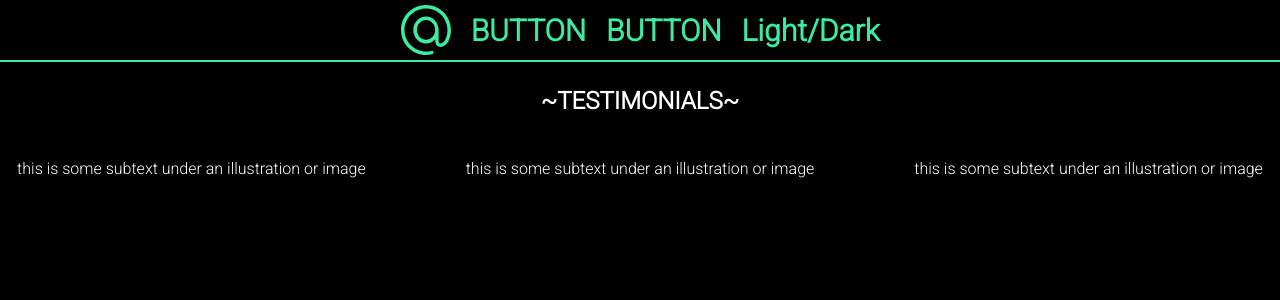
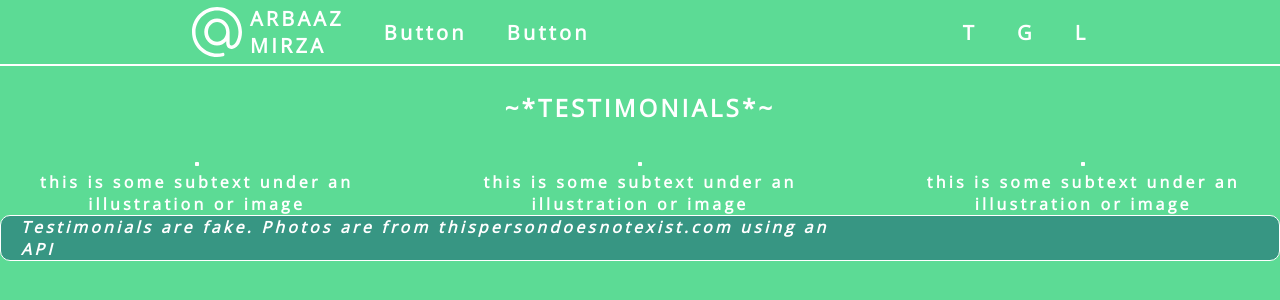
Before and after one commit to AM-png/portfolio, a plain HTML site: page index.html in a window 1280 px wide. Drawn offline with nearby package versions, Linux system fonts and the light colour scheme; no server answers.

Commit message:
change color, implement hover selector

```diff
--- a/css/style.css
+++ b/css/style.css
@@ -5,18 +5,19 @@
     color: white;
     list-style-type: none;
     text-decoration: none;
-    font-family: roboto, sans-serif;
+    font-family: "Open Sans", sans-serif;
+    letter-spacing: 0.2rem;
+    font-weight: 800;
 }
 
 body {
-    background: black;
+    background: rgb(92, 219, 149);
 }
 
 nav {
     display: flex;
-    align-items: center;
-    justify-content: center;
-    border-bottom: 2px solid #3CEBA0;
+    justify-content: space-around;
+    border-bottom: 2px solid white;
     padding: 5px;
 }
 
@@ -24,26 +25,24 @@ nav {
     height: 50px;
 }
 
-.title {
-    font-family: sans-serif;
-    font-size: 30px;
-    font-weight: bold;
+ul {
     display: flex;
     align-items: center;
-}
-
-ul {
-    display: flex;
-    font-weight: bold;
-    font-size: 30px;
+    font-size: 20px;
 }
 
 li {
-    padding-left: 20px;
+    padding: 0 20px;
 }
 
 a {
-    color: #3CEBA0;
+    display: flex;
+    align-items: center;
+    color: white;
+}
+
+.nav-btn:hover {
+    color: #05386B;
 }
 
 .testimony {
@@ -53,7 +52,6 @@ a {
 }
 
 .heading {
-    font-weight: 800;
     padding: 25px;
 }
 
@@ -61,18 +59,17 @@ a {
     text-align: center;
     display: flex;
     justify-content: space-around;
-    gap: 100px;
+    gap: 50px;
 }
 
-.testimonyPic1 {
+.testimonyPic1, .testimonyPic2, .testimonyPic3 {
     height: 200px;
     border-radius: 20%;
+    border: 2px solid white;
 }
-.testimonyPic2 {
-    height: 200px;
-    border-radius: 20%;
+
+.asterisk {
+    background: #379683;
+    border: 1px solid white;
+    border-radius: 10px;
 }
-.testimonyPic3 {
-    height: 200px;
-    border-radius: 20%;
-}
--- a/index.html
+++ b/index.html
@@ -6,23 +6,26 @@
     <meta name="viewport" content="width=device-width, initial-scale=1.0">
     <link rel="icon" href="images/vector/default-monochrome.svg">
     <title>Arbaaz Mirza</title>
-    <link href="https://fonts.googleapis.com/css2?family=Monoton&family=Roboto:wght@100;300&display=swap" rel="stylesheet">
+    <link href="https://fonts.googleapis.com/css2?family=Monoton&family=Roboto&family=Open+Sans:wght@100;300&display=swap" rel="stylesheet">
     <link rel="stylesheet" href="css/style.css">
 </head>
 <body>
     <header>
         <nav>
-            <a href="index.html" class="title"><img class="logo" src="images/vector/default-monochrome.svg"></a>
             <ul>
-                <li><a href="">BUTTON</a></li>
-                <li><a href="">BUTTON</a></li>
-                <li><a class="theme">Light/Dark</a></li>
+                <li><a href="index.html" class="title"><img class="logo" src="images/whiteLogo/default-monochrome.svg"><pre> </pre>ARBAAZ<br>MIRZA</a></li>
+                <li><a class="nav-btn" href="">Button</a></li>
+                <li><a class="nav-btn" href="">Button</a></li>
             </ul>
+            <ul>
+                <li><a class="social nav-btn theme">T</a></li>
+                <li><a class="social nav-btn" href="https://github.com/AM-png">G</a></li>
+                <li><a class="social nav-btn" href="https://github.com/AM-png">L</a></li>
         </nav>
     </header>
 
     <main class="testimony">
-        <h2 class="heading">~TESTIMONIALS~</h2>
+        <h2 class="heading">~*TESTIMONIALS*~</h2>
         <seection class="four-sections">
             <section class="group">
                 <img class="testimonyPic1" src="" alt="">
@@ -40,6 +43,10 @@
 
     </main>
 
+    <section class="asterisk">
+        <li><em>Testimonials are fake. Photos are from thispersondoesnotexist.com using an <a class="api-link" href="https://github.com/hankhank10/fakeface">API</a></em></li>
+    </section>
+
     <footer>
 
     </footer>
--- a/js/main.js
+++ b/js/main.js
@@ -21,9 +21,10 @@ document.querySelector('.theme').addEventListener('click', switchTheme)
 function switchTheme() {
     let background = document.querySelector('body').style.background
 
-    if (background === "black") {
-        document.querySelector('body').style.background = "white"
+    if (background === "rgb(34, 38, 41)") {
+        document.querySelector('body').style.background = "rgb(92, 219, 149)"
     } else {
-        document.querySelector('body').style.background = "black"
+        document.querySelector('body').style.background = "rgb(34, 38, 41)"
+        document.querySelector('*').style.color = "rgb(92, 219, 149)"
     }
 }
```
Also changed, not shown: images/profile.png (deleted), images/whiteLogo/default-monochrome-black.svg (added), images/whiteLogo/default-monochrome-white.svg (added), images/whiteLogo/default-monochrome.svg (added).
